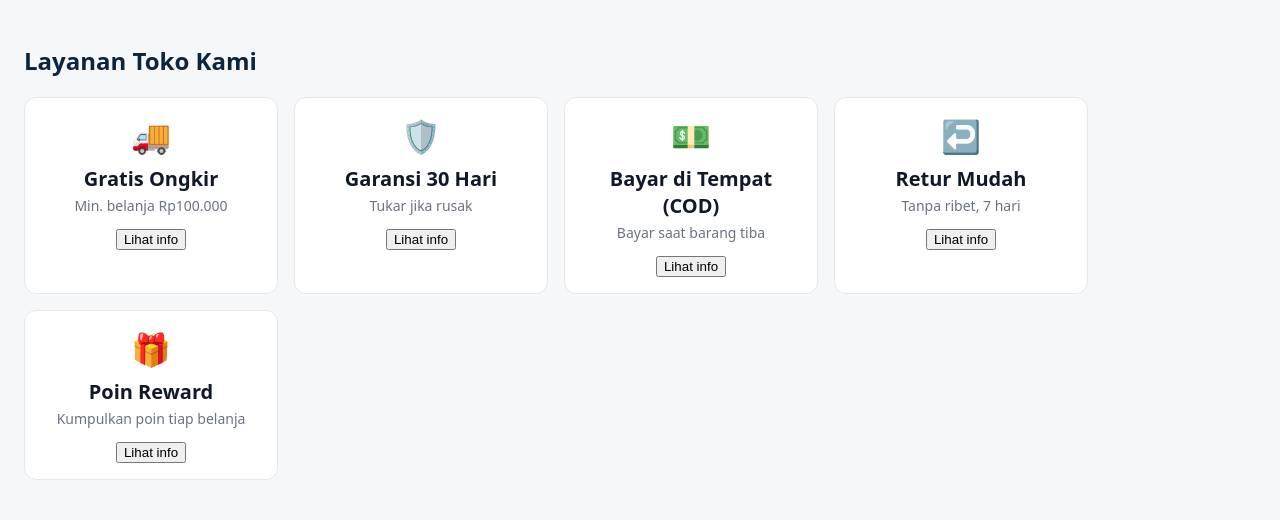
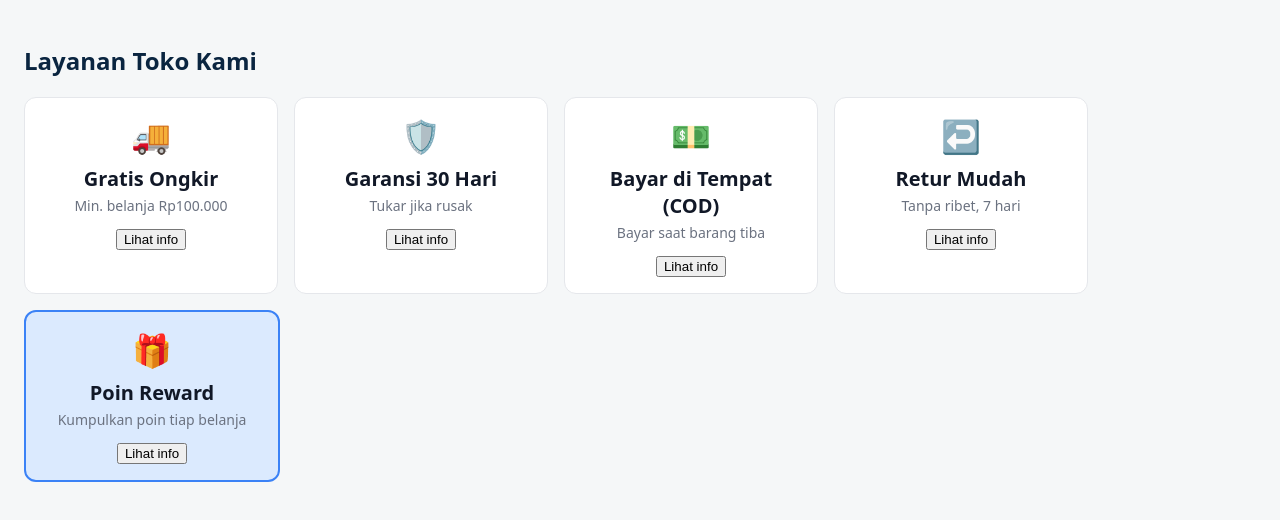
Before and after one commit to farizkydy/toko-kita-react, a React (Vite) app: page / in a window 1280 px wide. Shown: the top 520 px of the page. Built offline with nearby package versions, Linux system fonts and the light colour scheme.

Commit message:
add conditional for case 1

```diff
--- a/src/App.jsx
+++ b/src/App.jsx
@@ -9,7 +9,7 @@ export default function App() {
         <ServiceCard icon="🛡️" title="Garansi 30 Hari" desc="Tukar jika rusak" />
         <ServiceCard icon="💵" title="Bayar di Tempat (COD)" desc="Bayar saat barang tiba" />
         <ServiceCard icon="↩️" title="Retur Mudah" desc="Tanpa ribet, 7 hari" />
-        <ServiceCard icon="🎁" title="Poin Reward" desc="Kumpulkan poin tiap belanja" />
+        <ServiceCard icon="🎁" title="Poin Reward" desc="Kumpulkan poin tiap belanja" highlight={true} />
       </div>
     </main>
   );
--- a/src/ServiceCard.jsx
+++ b/src/ServiceCard.jsx
@@ -1,11 +1,11 @@
-export default function ServiceCard({ icon, title, desc }) {
+export default function ServiceCard({ icon, title, desc, highlight = false }) {
   const cardStyle = {
-    border: "1px solid #e5e7eb",
+    border: highlight ? "2px solid #3b82f6" : "1px solid #e5e7eb",
     borderRadius: 12,
     padding: 16,
     width: 220,
     textAlign: "center",
-    backgroundColor: "#ffffff",
+    backgroundColor: highlight ? "#dbeafe" : "#ffffff",
   };
 
   return (
```
